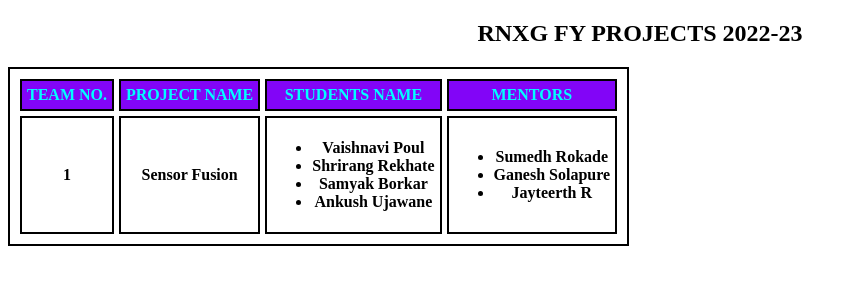
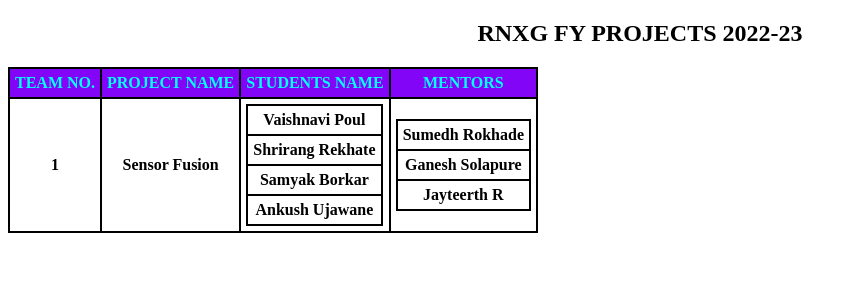
Before and after one commit to Ankush-321/abcd, a plain HTML site: page stylig_table.html in a window 1280 px wide. Shown: the whole page, without its empty margins (0-857 px from the left). Drawn offline with Linux system fonts and the light colour scheme.

```diff
--- a/stylig_table.html
+++ b/stylig_table.html
@@ -24,19 +24,33 @@
                 <th>1</th>
                 <th>Sensor Fusion</th>
                 <th>
-                    <ul>
-                        <li>Vaishnavi Poul</li>
-                        <li>Shrirang Rekhate</li>
-                        <li>Samyak Borkar</li>
-                        <li>Ankush Ujawane</li>
-                    </ul>
+                    <table>
+                        <tr>
+                            <th>Vaishnavi Poul</th>
+                        </tr>
+                        <tr>
+                            <th>Shrirang Rekhate</th>
+                        </tr>
+                        <tr>
+                            <th>Samyak Borkar</th>
+                        </tr>
+                        <tr>
+                            <th>Ankush Ujawane</th>
+                        </tr>
+                    </table>
                 </th>
                 <th>
-                    <ul>
-                        <li>Sumedh Rokade</li>
-                        <li>Ganesh Solapure</li>
-                        <li>Jayteerth R</li>
-                    </ul>
+                    <table>
+                        <tr>
+                            <th>Sumedh Rokhade</th>
+                        </tr>
+                        <tr>
+                            <th>Ganesh Solapure</th>
+                        </tr>
+                        <tr>
+                            <th>Jayteerth R</th>
+                        </tr>
+                    </table>
                 </th>
             </tr>
         </tbody>
--- a/table.css
+++ b/table.css
@@ -4,7 +4,7 @@
 
 table,tr,th{
     border: 2px solid black;
-    /* border-collapse: collapse; */
+    border-collapse: collapse;
     padding: 5px;
     border-spacing: 5px;
 }
```
